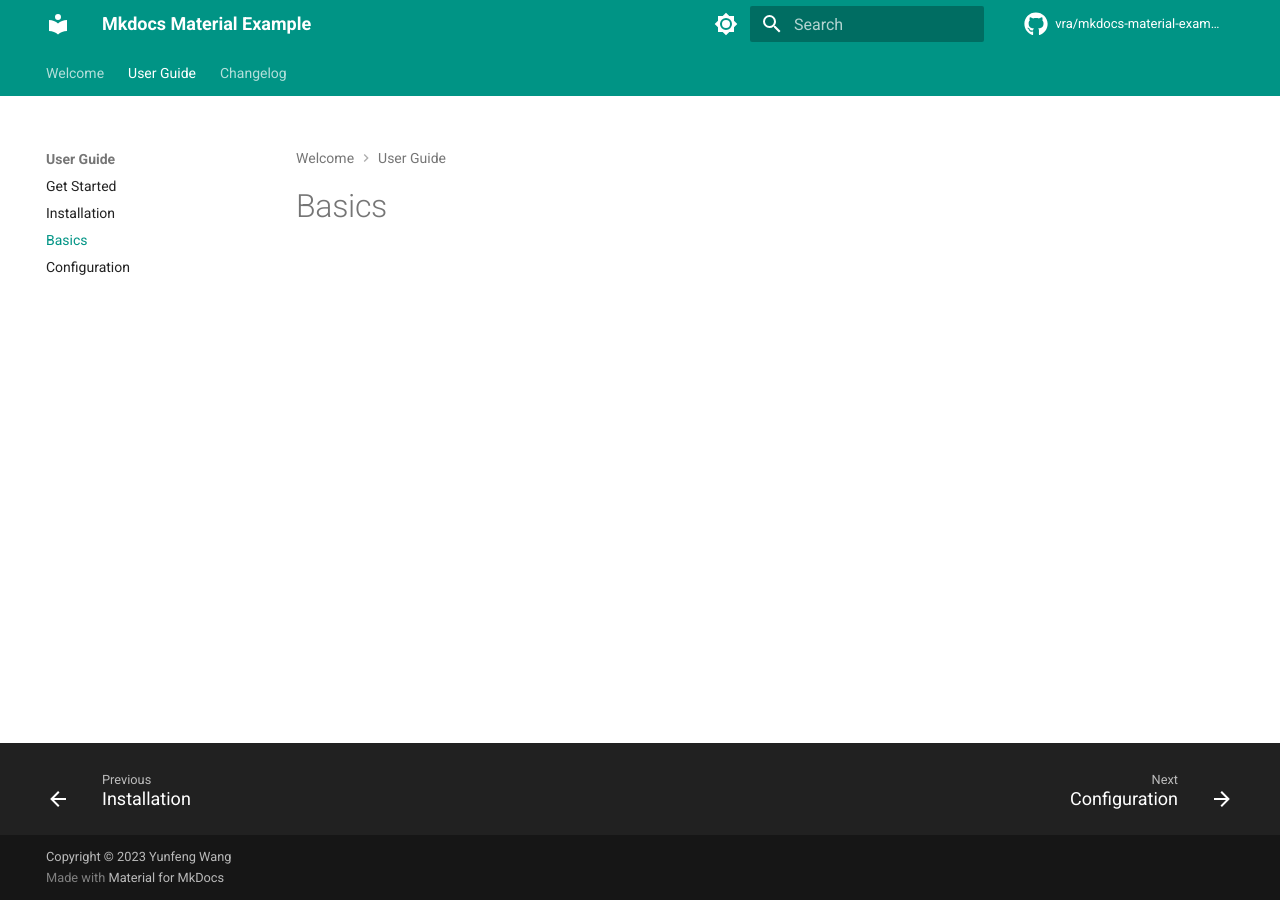
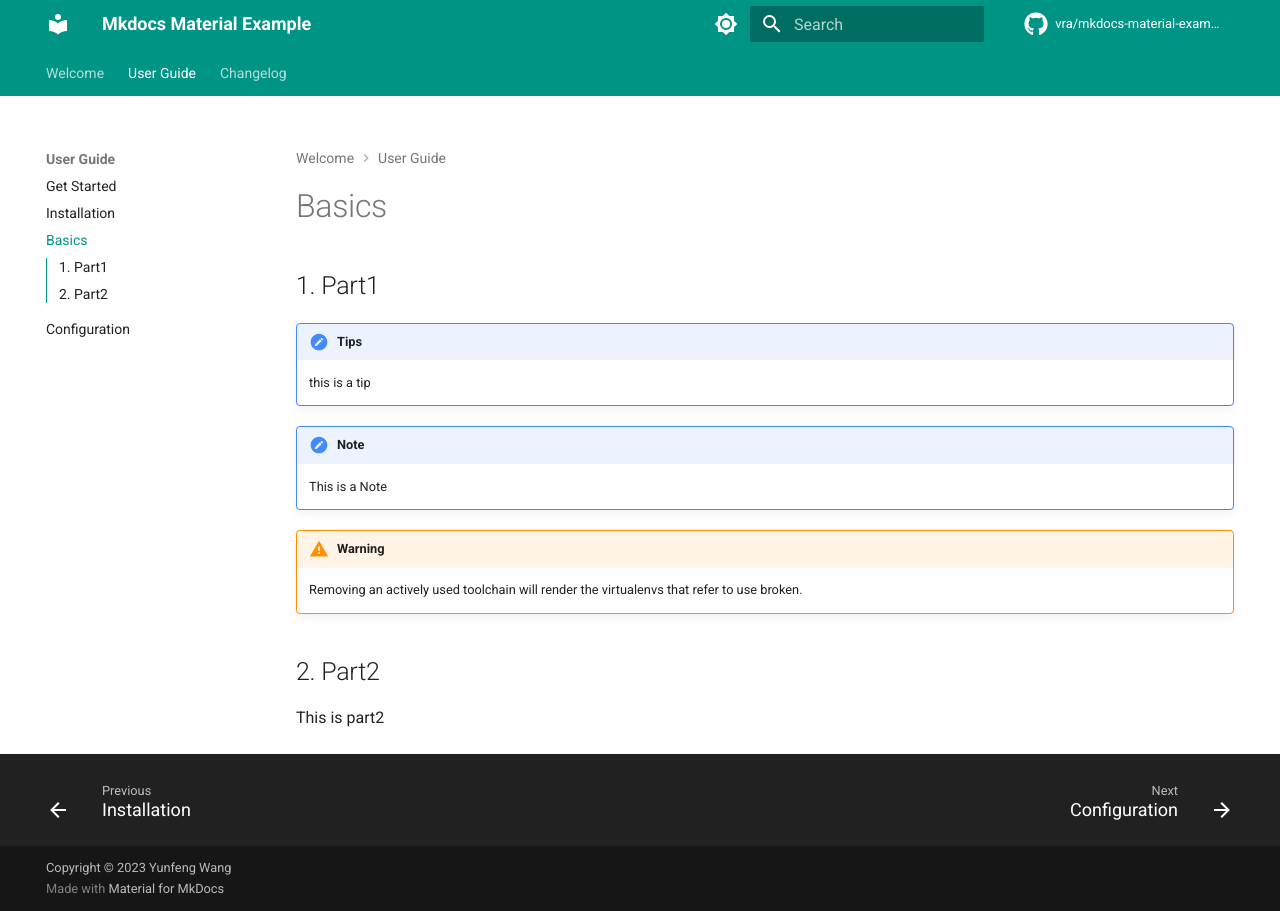
Before and after one commit to vra/mkdocs-material-example, an MkDocs documentation site: the page built from docs/guide/basics.md, in a window 1280 px wide. Built offline with MkDocs 1.6.1 and Material for MkDocs 9.7.7, drawn with Linux system fonts in a browser that asks for light colours; comment, search, counter and statistics services are not loaded.

Commit message:
feat: add admonition example

```diff
--- a/docs/guide/basics.md
+++ b/docs/guide/basics.md
@@ -1 +1,17 @@
 # Basics
+
+## 1. Part1
+!!! Tips
+    this is a tip
+
+
+!!! Note
+    This is a Note
+
+
+!!! Warning
+    Removing an actively used toolchain will render the virtualenvs that refer to use broken.
+
+
+## 2. Part2
+This is part2
--- a/mkdocs.yml
+++ b/mkdocs.yml
@@ -50,25 +50,13 @@ theme:
         icon: material/brightness-4
         name: Switch to light mode
 
-  markdown_extensions:
+markdown_extensions:
   - admonition
   - pymdownx.details
   - pymdownx.keys
   - pymdownx.superfences
   - pymdownx.tabbed:
       alternate_style: true
-  - markdown_include.include:
-      base_path: docs
-  - mdx_gh_links:
-      user: mitsuhiko
-      repo: rye
 
-  plugins:
-  - search
-
-  extra:
-    - version:
-      provider: mike
-    - social:
-      - icon: fontawesome/brands/mastodon
-        link: https://fosstodon.org/@squidfunk
+extra_css:
+  - static/extra.css
```
